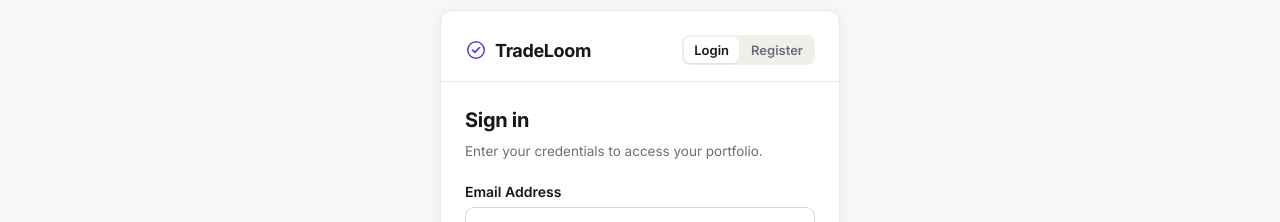
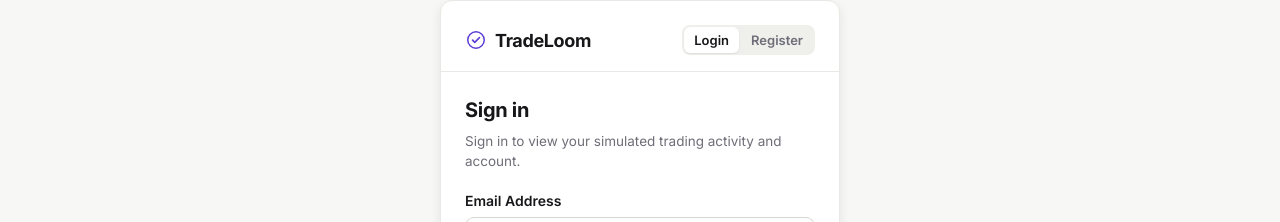
Before and after one commit to nick227/trading-platform, a React (Vite) app in the folder app/: page /auth in a window 1280 px wide. Shown: the part 248-470 px from the top of the page. Built offline with nearby package versions, Linux system fonts and the light colour scheme; no server answers.

Commit message:
UX MR81: clarify trading, asset, account and order content

```diff
--- a/app/src/features/Auth.jsx
+++ b/app/src/features/Auth.jsx
@@ -110,9 +110,9 @@ export default function Auth() {
                                      'Connect Alpaca account'}
             </h1>
             <p className="tl-auth-panel__help">
-              {mode === 'login'    ? 'Enter your credentials to access your portfolio.' :
-               mode === 'register' ? 'Get started with autonomous trading bots and portfolio tracking.' :
-                                     'Link your Alpaca paper trading account to place orders.'}
+              {mode === 'login'    ? 'Sign in to view your simulated trading activity and account.' :
+               mode === 'register' ? 'Create an account to test trading ideas and review recorded results.' :
+                                     'Connect a paper trading account to simulate orders; live trading remains disabled.'}
             </p>
           </div>
 
```
